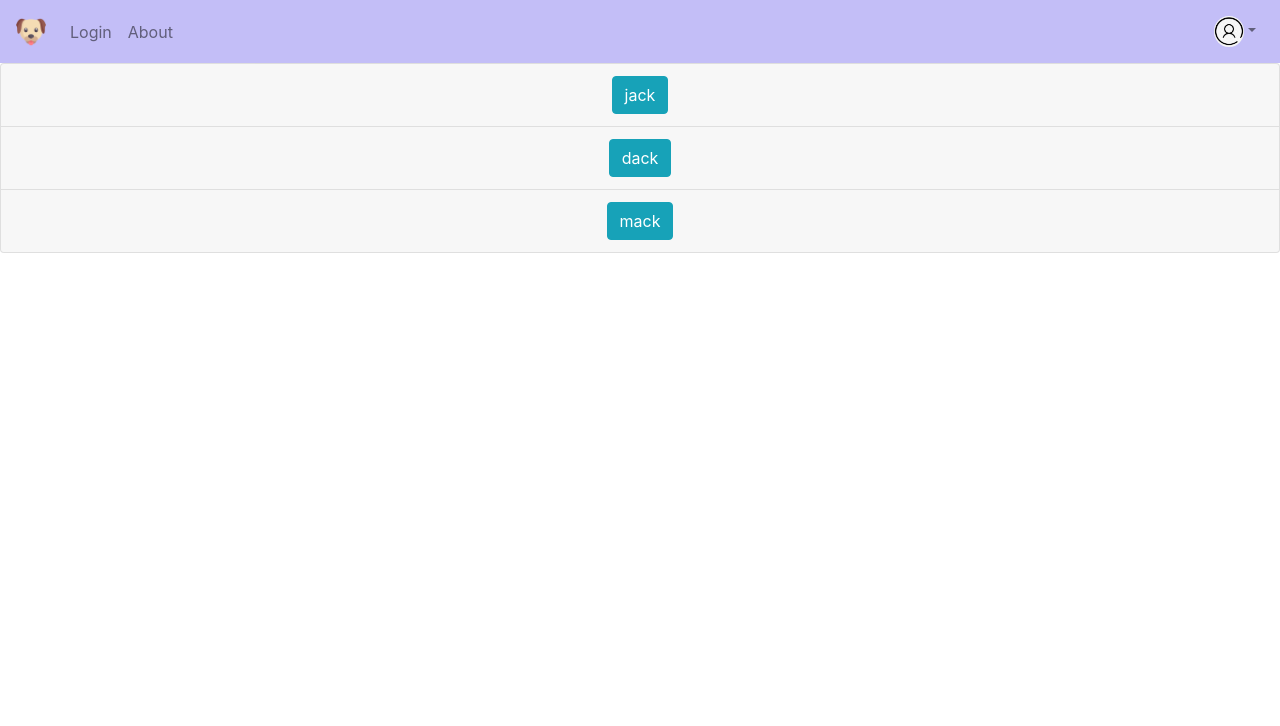
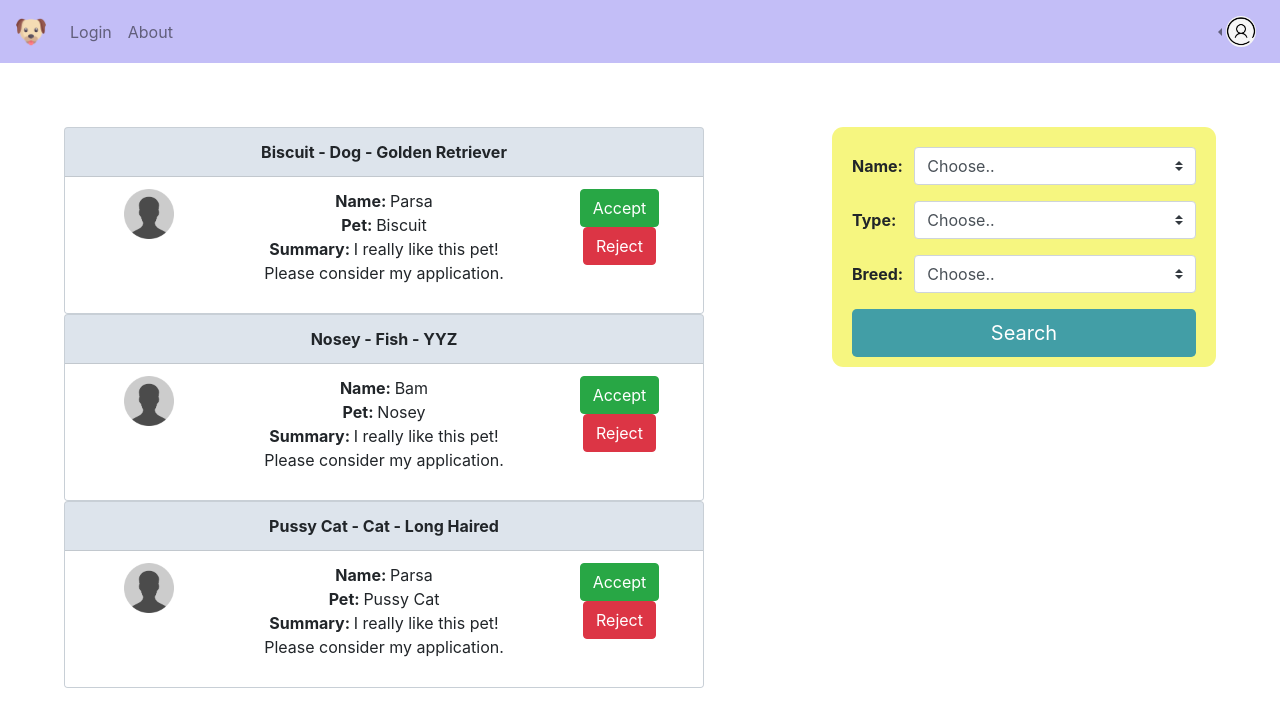
Before and after one commit to jchua24/pinder, a React (Create React App) app in the folder pet-adoption/: page /adminapps in a window 1280 px wide. Shown: the top 726 px of the page. Built offline with nearby package versions, Linux system fonts and the light colour scheme.

Commit message:
intro styling

```diff
--- a/pet-adoption/src/components/AdminApplications/AdminApplications.css
+++ b/pet-adoption/src/components/AdminApplications/AdminApplications.css
@@ -0,0 +1,20 @@
+.appsContainer{
+    margin: 5%;
+    width: 50%;
+    float: left;
+
+}
+
+.appsCard{
+    background-color: #E5ECF4;
+}
+
+.appsSearch{
+    border-radius: 3mm;
+    border-color:transparent;
+    background-color: #F6F680;
+    padding: 20px 20px 10px 20px;
+    float: left;
+    width: 30%;
+    margin: 5%;
+}
--- a/pet-adoption/src/components/AdminApplications/AdminApplications.js
+++ b/pet-adoption/src/components/AdminApplications/AdminApplications.js
@@ -1,77 +1,167 @@
 import React from "react";
 
-import { Accordion, Button, Card, Col, Row } from "react-bootstrap";
+import { Form, Button, Card, Row, Col } from "react-bootstrap";
 import UserApplication from "../userApplication/userApplication";
+
+import "./AdminApplications.css";
 class AdminApplications extends React.Component {
   constructor() {
     super();
     this.state = {
       availPets: [],
       userApps: [],
+      searchName: "",
+      searchType: "",
+      serachBreed: "",
     };
   }
 
   getAvailPets = () => {
     // get the current pets of the current clinic from the database
     let availPets = [
-        {name: 'jack'},
-        {name: 'dack'},
-        {name: 'mack'}
+      { name: "Biscuit", type: "Dog", breed: "Golden Retriever" },
+      { name: "Nosey", type: "Fish", breed: "YYZ" },
+      { name: "Pussy Cat", type: "Cat", breed: "Long Haired" },
     ];
-    this.setState({availPets: availPets}, () => console.log('available pets were acquired'));
+    this.setState({ availPets: availPets }, () =>
+      console.log("available pets were acquired")
+    );
     this.getUserApps();
   };
 
   getUserApps = () => {
     // get user applications that were sent to this clinic from the database
     let userApps = [
-      {userName: 'Parsa', appliedPet: 'jack'},
-      {userName: 'Bam', appliedPet: 'dack'},
-      {userName: 'Parsa', appliedPet: 'mack'}
+      { userName: "Parsa", appliedPet: "Biscuit" },
+      { userName: "Bam", appliedPet: "Nosey" },
+      { userName: "Parsa", appliedPet: "Pussy Cat" },
     ];
-    this.setState({userApps: userApps}, () => console.log('user applications were acquired'));
+    this.setState({ userApps: userApps }, () =>
+      console.log("user applications were acquired")
+    );
   };
 
-  componentDidMount(){
-    if (this.state.availPets.length === 0)
-      this.getAvailPets();
+  searchApps = (e) => {
+    e.preventDefault();
+    alert('The search functionality is not fully implemented at the moment.');
+  };
+
+  componentDidMount() {
+    if (this.state.availPets.length === 0) this.getAvailPets();
   }
 
   render() {
     let { availPets, userApps } = this.state;
     return (
       <div>
-        {availPets.length !== 0
-          ? <div>
-            <Accordion defaultActiveKey="0" key="0">
+        {availPets.length !== 0 ? (
+          <div className="appsContainer">
             {availPets.map((pet) => (
-                <Card key={availPets.indexOf(pet)}>
-                  <Card.Header>
-                    <Accordion.Toggle as={Button} variant="info" eventKey={availPets.indexOf(pet)}>
-                      {pet.name}
-                    </Accordion.Toggle>
-                  </Card.Header>
-                  <Accordion.Collapse event={availPets.indexOf(pet)}>
-                    {/* <ul className="list-group list-group-flush">
-                      {userApps.filter(app => app.appliedPet === pet.name).map(app => (
-                        // <li className="list-group-item" key={userApps.indexOf(app)}>
-                        //     <UserApplication
-                        //       imgSrc="/user-profile-placeholder.png"
-                        //       userName={app.userName}
-                        //       appliedPet={app.appliedPet}
-                        //       summary="cool shit"
-                        //     />
-                        // </li>
-                        <h1 key={userApps.indexOf(app)}>hi</h1>
-                      ))}
-                    </ul> */}
-                    <Card.Body>hi</Card.Body>
-                  </Accordion.Collapse>
-                </Card>
+              <Card className="appsCard">
+                <Card.Header>
+                  <strong>{pet.name + " - " + pet.type + " - " + pet.breed}</strong>
+                </Card.Header>
+                <ul className="list-group list-group-flush">
+                  {userApps
+                    .filter((app) => app.appliedPet === pet.name)
+                    .map((app) => (
+                      <li
+                        className="list-group-item"
+                        key={userApps.indexOf(app)}
+                      >
+                        <UserApplication
+                          imgSrc="/user-profile-placeholder.png"
+                          userName={app.userName}
+                          appliedPet={app.appliedPet}
+                          summary="I really like this pet! Please consider my application."
+                        />
+                      </li>
+                    ))}
+                </ul>
+              </Card>
             ))}
-            </Accordion>
-            </div>
-          : <h3 style={{color: "white"}}>There are no available pets at the moment</h3>}
+          </div>
+        ) : (
+          <h3 style={{ color: "white" }}>
+            There are no pets left at the moment
+          </h3>
+        )}
+        <div className="appsSearch">
+          <Form onSubmit={this.searchApps}>
+            <Form.Group as={Row} controlId="searchName">
+              <Form.Label column sm={2}>
+                <strong>Name:</strong>{" "}
+              </Form.Label>
+              <Col>
+                <Form.Control
+                  as="select"
+                  custom
+                  onChange={(e) => {
+                    this.setState({ searchName: e.target.value });
+                  }}
+                >
+                <option selected value="">
+                  Choose..
+                </option>
+                {availPets.map(pet => (
+                  <option value={pet.name}>{pet.name}</option>
+                ))}
+                </Form.Control>
+              </Col>
+            </Form.Group>
+            <Form.Group as={Row} controlId="searchType">
+              <Form.Label column sm={2}>
+                <strong>Type:</strong>{" "}
+              </Form.Label>
+              <Col>
+                <Form.Control
+                  as="select"
+                  custom
+                  onChange={(e) => {
+                    this.setState({ searchName: e.target.value });
+                  }}
+                >
+                <option selected value="">
+                  Choose..
+                </option>
+                {availPets.map(pet => pet.type).filter((x, i, a) => a.indexOf(x) === i).map(p => (
+                  <option value={p}>{p}</option>
+                ))}
+                </Form.Control>
+              </Col>
+            </Form.Group>
+            <Form.Group as={Row} controlId="searchType">
+              <Form.Label column sm={2}>
+                <strong>Breed:</strong>{" "}
+              </Form.Label>
+              <Col>
+                <Form.Control
+                  as="select"
+                  custom
+                  onChange={(e) => {
+                    this.setState({ searchName: e.target.value });
+                  }}
+                >
+                <option selected value="">
+                  Choose..
+                </option>
+                {availPets.map(pet => pet.breed).filter((x, i, a) => a.indexOf(x) === i).map(p => (
+                  <option value={p}>{p}</option>
+                ))}
+                </Form.Control>
+              </Col>
+            </Form.Group>
+            <Button
+              block
+              size="lg"
+              type="submit"
+              style={{ backgroundColor: "#429EA6", borderColor: "transparent" }}
+              className="justify-content-md-center"
+            >
+              Search
+            </Button>
+          </Form>
+        </div>
       </div>
     );
   }
--- a/pet-adoption/src/components/Navigation.js
+++ b/pet-adoption/src/components/Navigation.js
@@ -38,7 +38,7 @@ class Navigation extends React.Component {
                 ""
               )}
             </Nav>
-            <Nav className="justify-content-end">
+            <Nav>
               <NavDropdown
                 title={
                   <Image
@@ -51,7 +51,10 @@ class Navigation extends React.Component {
                 }
                 id="profile-dropdown"
                 img="/profile-icon.png"
-              ></NavDropdown>
+                drop="left"
+              >
+                <NavDropdown.Item href="/profile">Profile</NavDropdown.Item>
+              </NavDropdown>
             </Nav>
           </Navbar.Collapse>
         </Navbar>
--- a/pet-adoption/src/components/userApplication/userApplication.js
+++ b/pet-adoption/src/components/userApplication/userApplication.js
@@ -22,7 +22,7 @@ class UserApplication extends React.Component{
         return (
             <Row>
                 <Col>
-                    <Image src={this.props.imgSrc} rounded/>
+                    <Image width="50" height="50" src={this.props.imgSrc} rounded/>
                 </Col>
                 <Col xs={6}>
                     <div>
```
